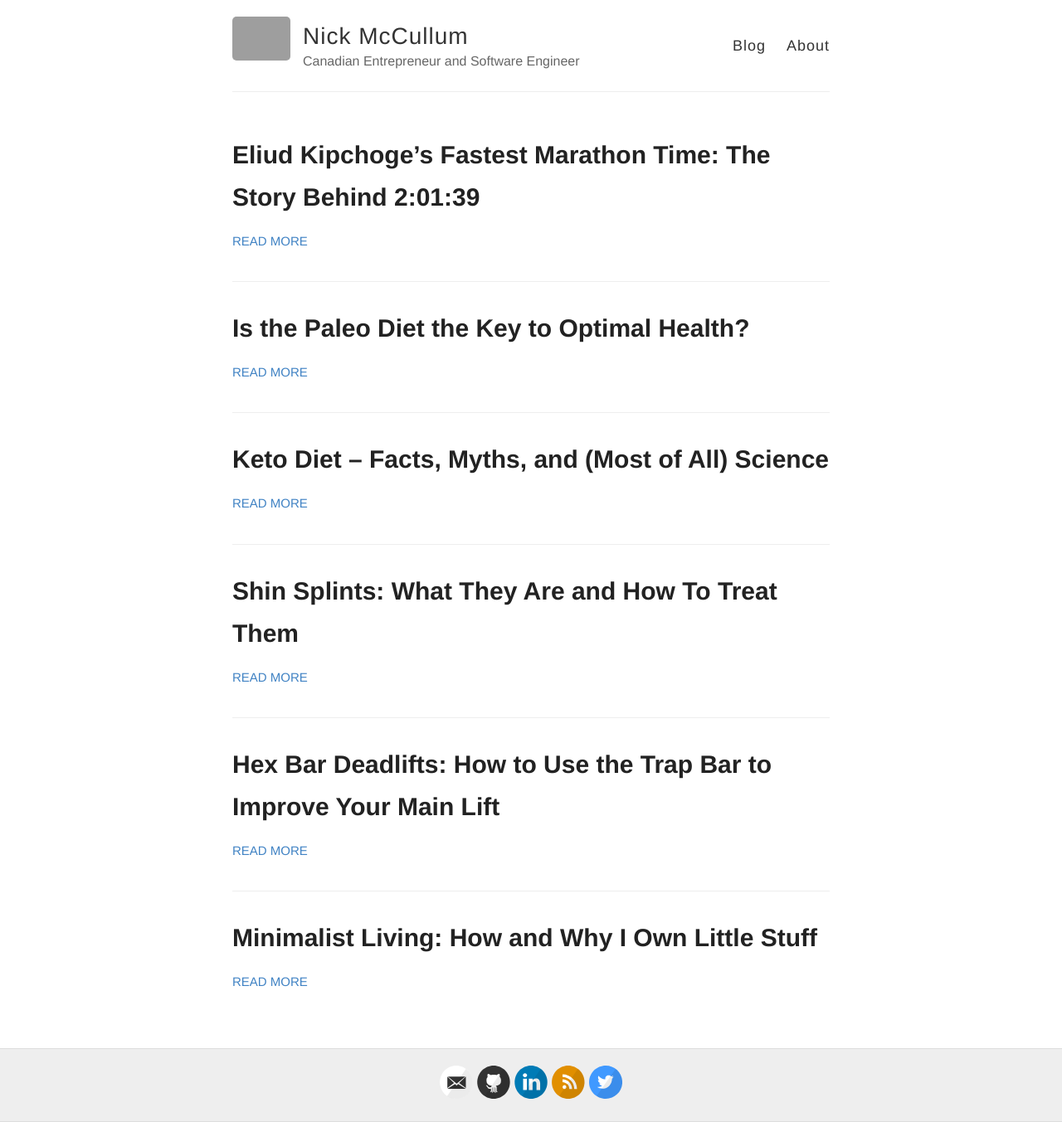
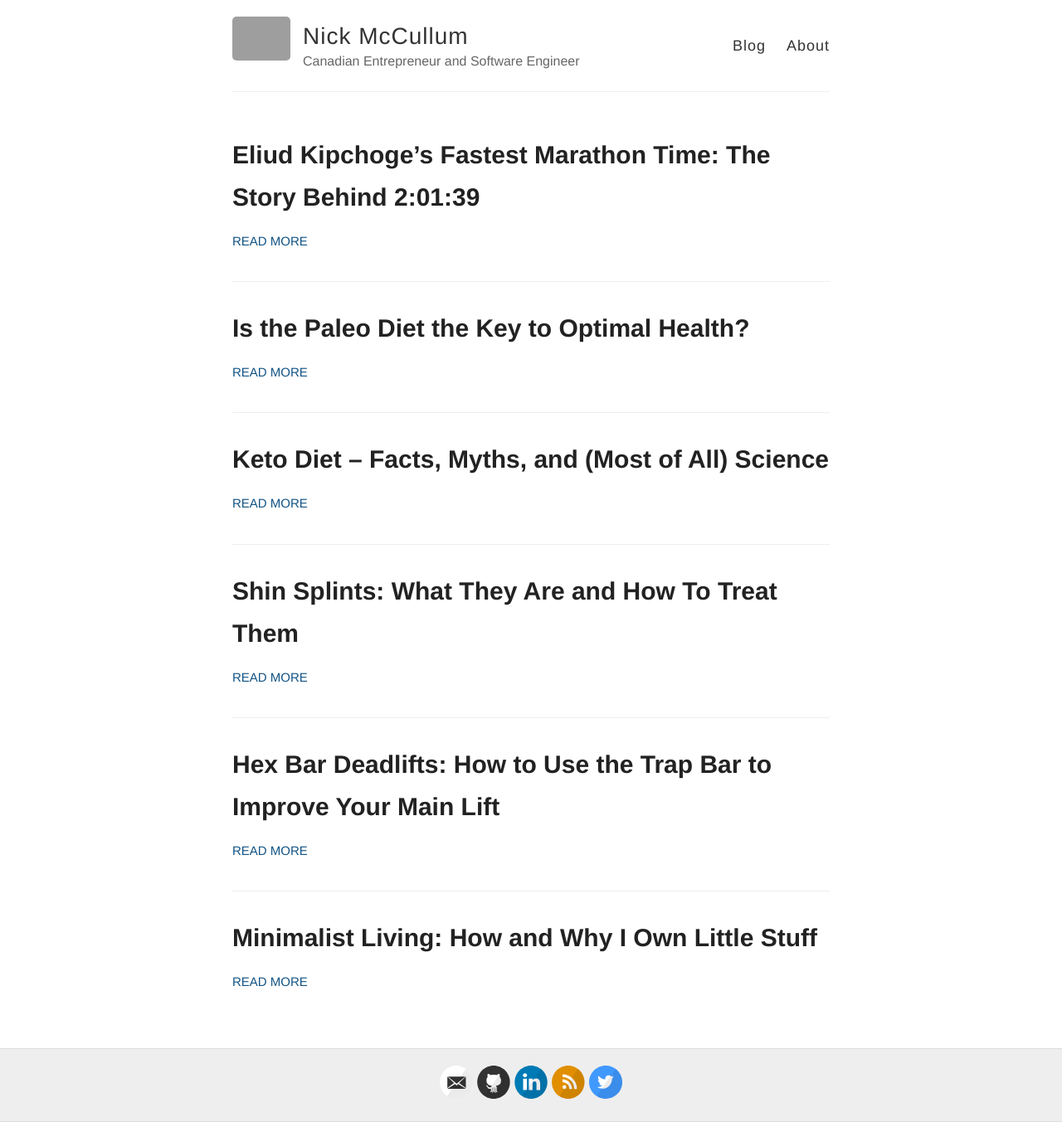
Before and after one commit to rosyberti/website, a Jekyll site: the page built from index.html, in a window 1280 px wide. Shown: the whole page at 83% size. Built offline with Jekyll 4.4.1, drawn with Linux system fonts in a browser that asks for light colours; grey boxes are pictures that could not be loaded.

Commit message:
changed blue color

```diff
--- a/_sass/_variables.scss
+++ b/_sass/_variables.scss
@@ -4,7 +4,7 @@
 //
 
 // Colors
-$blue: #4183C4;
+$blue: #135485;
 
 // Grays
 $black: #000;
```
